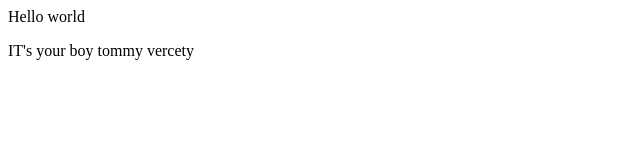
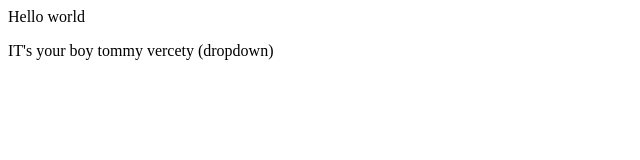
Before and after one commit to DontOMG/trialrepo, a plain HTML site: page index.html in a window 1280 px wide. Shown: the full height of the page, 0-640 px from the left. Drawn offline with Linux system fonts and the light colour scheme.

Commit message:
Added dropdown

```diff
--- a/index.html
+++ b/index.html
@@ -1,2 +1,2 @@
 <p> Hello world </p>
-<p> IT's your boy tommy vercety </p>
+<p> IT's your boy tommy vercety (dropdown) </p>
```
